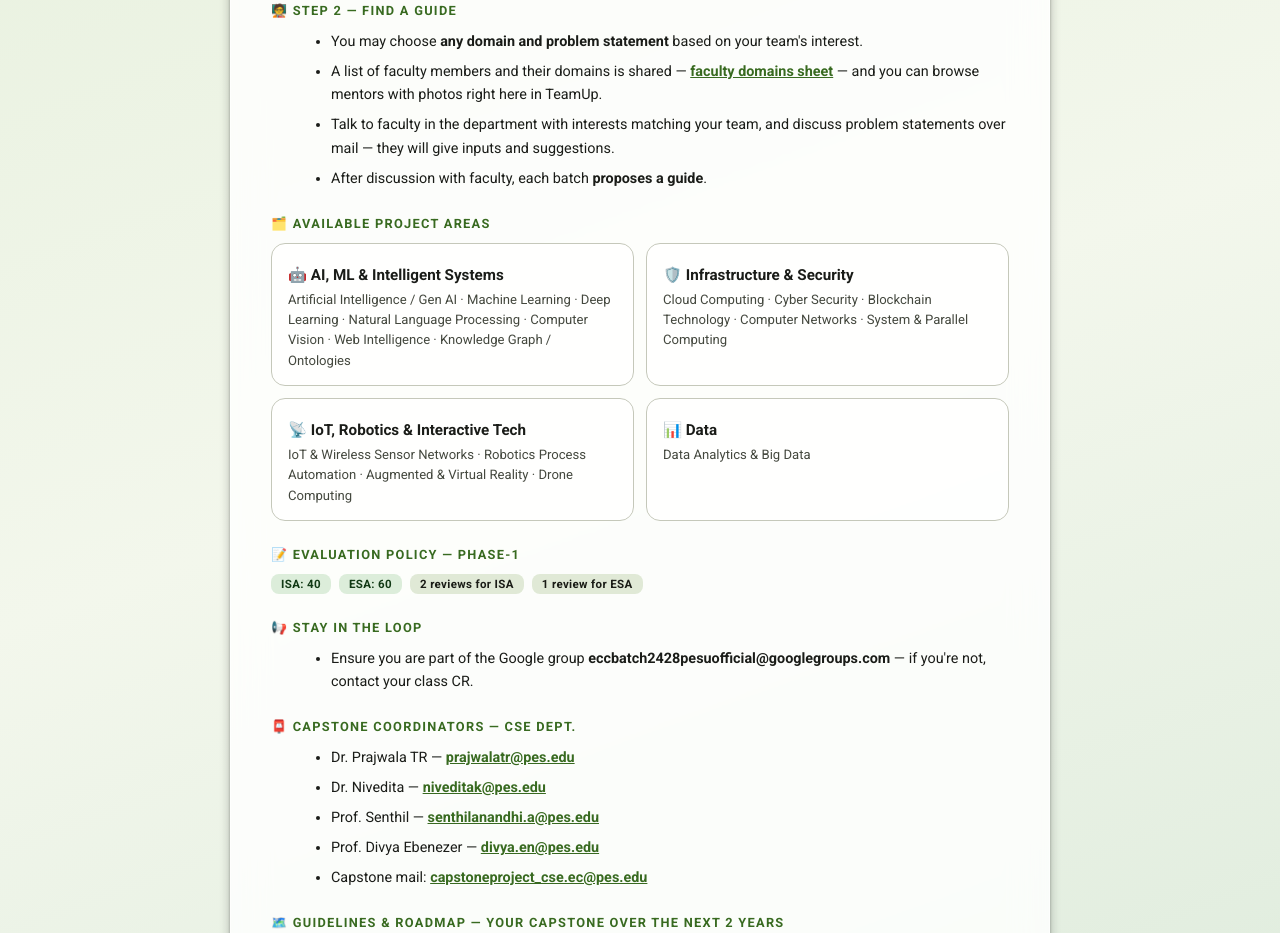
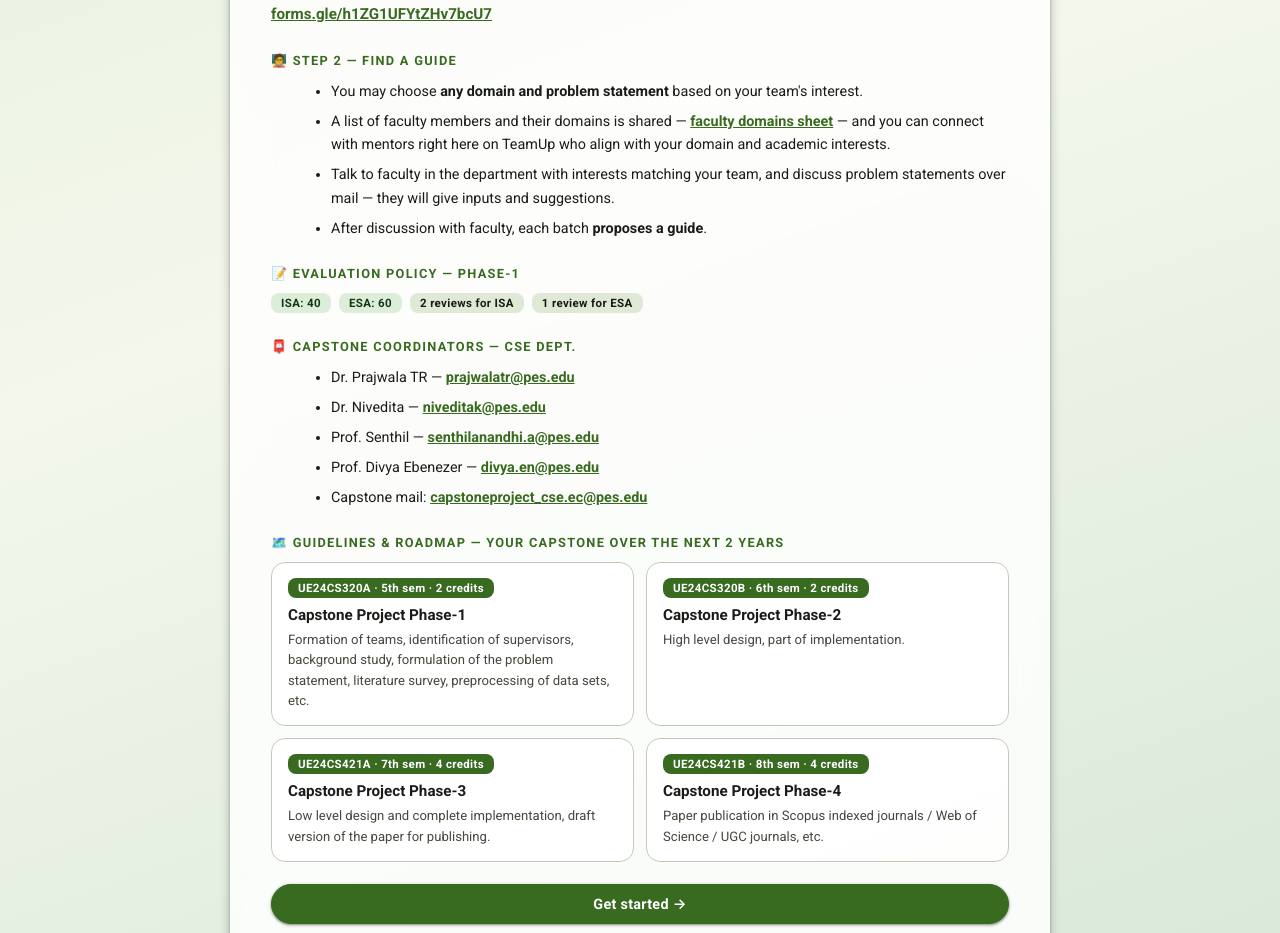
Before and after one commit to avaneesh1830/TeamUp, a website: page public/index.html in a window 1280 px wide. Shown: the part 861-1794 px from the top of the page. Drawn offline with Linux system fonts and the light colour scheme.

Commit message:
Welcome page: trim sections, add top Get Started; guidelines move to Rules & Info tab after login

```diff
--- a/public/app.js
+++ b/public/app.js
@@ -66,18 +66,17 @@ function toast(msg, type = 'err') {
   toastTimer = setTimeout(() => (t.className = ''), 3500);
 }
 
-// ---------- intro / welcome view ----------
-// shown before login AND once again right after logging in
-function showIntro(afterLogin = false) {
+// ---------- intro / welcome view (pre-login only; logged-in users get the Rules & Info tab) ----------
+function showIntro() {
   $('introView').classList.remove('hidden');
   $('authView').classList.add('hidden');
   $('mainView').classList.add('hidden');
-  const btn = $('introContinue');
-  btn.textContent = afterLogin || token ? 'Continue to TeamUp →' : 'Get started →';
-  btn.onclick = () => {
-    $('introView').classList.add('hidden');
-    refresh(); // routes to auth (no token) or the main app
-  };
+  document.querySelectorAll('.introGo').forEach((btn) => {
+    btn.onclick = () => {
+      $('introView').classList.add('hidden');
+      refresh(); // routes to auth (no token) or the main app
+    };
+  });
   window.scrollTo(0, 0);
 }
 
@@ -126,7 +125,7 @@ function setToken(t) {
   token = t;
   localStorage.setItem('token', t);
   activeTab = 'browse';
-  showIntro(true); // welcome page again right after logging in
+  refresh(); // guidelines live in the Rules & Info tab once logged in
 }
 
 function logout() {
@@ -293,7 +292,7 @@ function render() {
     badge.classList.remove('hidden');
   } else badge.classList.add('hidden');
 
-  const views = { browse: browseHtml, students: studentsHtml, team: myTeamTabHtml, requests: requestsHtml, profile: profileHtml };
+  const views = { browse: browseHtml, students: studentsHtml, team: myTeamTabHtml, requests: requestsHtml, profile: profileHtml, rules: rulesHtml };
   $('content').innerHTML = views[activeTab]();
   bindActions();
   if (activeTab === 'students') searchStudents(); // directory loads immediately
@@ -656,6 +655,12 @@ function requestsHtml() {
   }
   html += `</div>`;
   return html;
+}
+
+// ---------- tab: rules & info (same content as the welcome page) ----------
+function rulesHtml() {
+  return `<div class="section-head fade-up"><div><h2>Rules &amp; Info</h2><p>Everything about Capstone team formation, straight from the official guidelines</p></div></div>
+  <div class="card">${$('introContent').innerHTML}</div>`;
 }
 
 // ---------- tab: my profile ----------
@@ -1086,10 +1091,6 @@ async function refresh() {
   }
 }
 
-// footer "About" link re-opens the welcome page anytime
-const aboutLink = $('aboutLink');
-if (aboutLink) aboutLink.onclick = () => showIntro();
-
 // first load: visitors see the welcome page; logged-in users go straight in
 if (!token) showIntro();
 else refresh();
--- a/public/index.html
+++ b/public/index.html
@@ -35,6 +35,9 @@
       <p class="intro-text">This website has all the required criteria built in, which will help you
         filter out students who are eligible for your team — or the team you would want to join.</p>
 
+      <button class="btn primary introGo" type="button">Get started →</button>
+
+      <div id="introContent">
       <h3>🔁 Overall process</h3>
       <div class="slot-row" style="margin-bottom:6px">
         <span class="badge branch">1 · Team formation</span>
@@ -70,33 +73,10 @@
         <li>You may choose <strong>any domain and problem statement</strong> based on your team's interest.</li>
         <li>A list of faculty members and their domains is shared —
           <a href="https://docs.google.com/spreadsheets/d/1QrH5p2buHSSFSBXGZ4_ZYLsKlDORG8m85LAp55HanI/edit?usp=sharing" target="_blank" rel="noopener">faculty domains sheet</a> —
-          and you can browse mentors with photos right here in TeamUp.</li>
+          and you can connect with mentors right here on TeamUp who align with your domain and academic interests.</li>
         <li>Talk to faculty in the department with interests matching your team, and discuss problem statements over mail — they will give inputs and suggestions.</li>
         <li>After discussion with faculty, each batch <strong>proposes a guide</strong>.</li>
       </ul>
-
-      <h3>🗂️ Available project areas</h3>
-      <div class="phase-grid">
-        <div class="phase-card">
-          <h4>🤖 AI, ML &amp; Intelligent Systems</h4>
-          <p>Artificial Intelligence / Gen AI · Machine Learning · Deep Learning · Natural Language Processing ·
-             Computer Vision · Web Intelligence · Knowledge Graph / Ontologies</p>
-        </div>
-        <div class="phase-card">
-          <h4>🛡️ Infrastructure &amp; Security</h4>
-          <p>Cloud Computing · Cyber Security · Blockchain Technology · Computer Networks ·
-             System &amp; Parallel Computing</p>
-        </div>
-        <div class="phase-card">
-          <h4>📡 IoT, Robotics &amp; Interactive Tech</h4>
-          <p>IoT &amp; Wireless Sensor Networks · Robotics Process Automation · Augmented &amp; Virtual Reality ·
-             Drone Computing</p>
-        </div>
-        <div class="phase-card">
-          <h4>📊 Data</h4>
-          <p>Data Analytics &amp; Big Data</p>
-        </div>
-      </div>
 
       <h3>📝 Evaluation policy — Phase-1</h3>
       <div class="slot-row" style="margin-bottom:6px">
@@ -105,12 +85,6 @@
         <span class="badge gender">2 reviews for ISA</span>
         <span class="badge gender">1 review for ESA</span>
       </div>
-
-      <h3>📢 Stay in the loop</h3>
-      <ul class="intro-list">
-        <li>Ensure you are part of the Google group
-          <strong>eccbatch2428pesuofficial@googlegroups.com</strong> — if you're not, contact your class CR.</li>
-      </ul>
 
       <h3>📮 Capstone coordinators — CSE Dept.</h3>
       <ul class="intro-list">
@@ -145,8 +119,9 @@
           <p>Paper publication in Scopus indexed journals / Web of Science / UGC journals, etc.</p>
         </div>
       </div>
+      </div><!-- /introContent -->
 
-      <button id="introContinue" class="btn primary full" type="button">Get started →</button>
+      <button class="btn primary full introGo" type="button">Get started →</button>
     </div>
   </div>
 
@@ -222,6 +197,7 @@
       <button class="mtab" data-tab="team" type="button">My Team</button>
       <button class="mtab" data-tab="requests" type="button">Requests <span id="reqBadge" class="notif hidden"></span></button>
       <button class="mtab" data-tab="profile" type="button">My Profile</button>
+      <button class="mtab" data-tab="rules" type="button">Rules &amp; Info</button>
     </nav>
 
     <main><div id="content"></div></main>
@@ -229,7 +205,6 @@
     <footer>
       <p>Team rules: 4 members · grade mix must be AABC, ABBC, ABCC, AACC or BBCC · CSE &amp; AIML can combine · mixed-gender teams preferred but not required</p>
       <p class="campus-tag">Made in PESU for PESU ❤️</p>
-      <p><button id="aboutLink" class="linklike" type="button">ℹ️ About TeamUp &amp; Capstone roadmap</button></p>
     </footer>
   </div>
 
```
